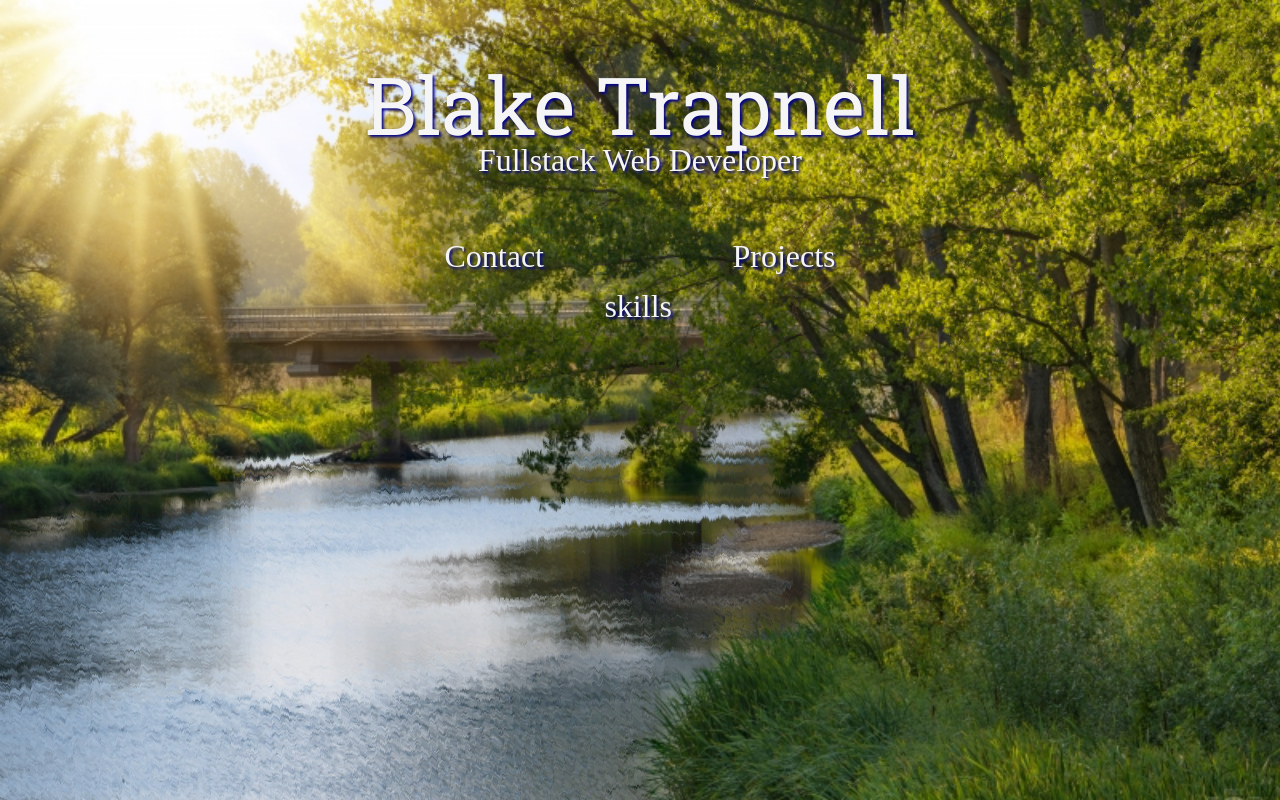
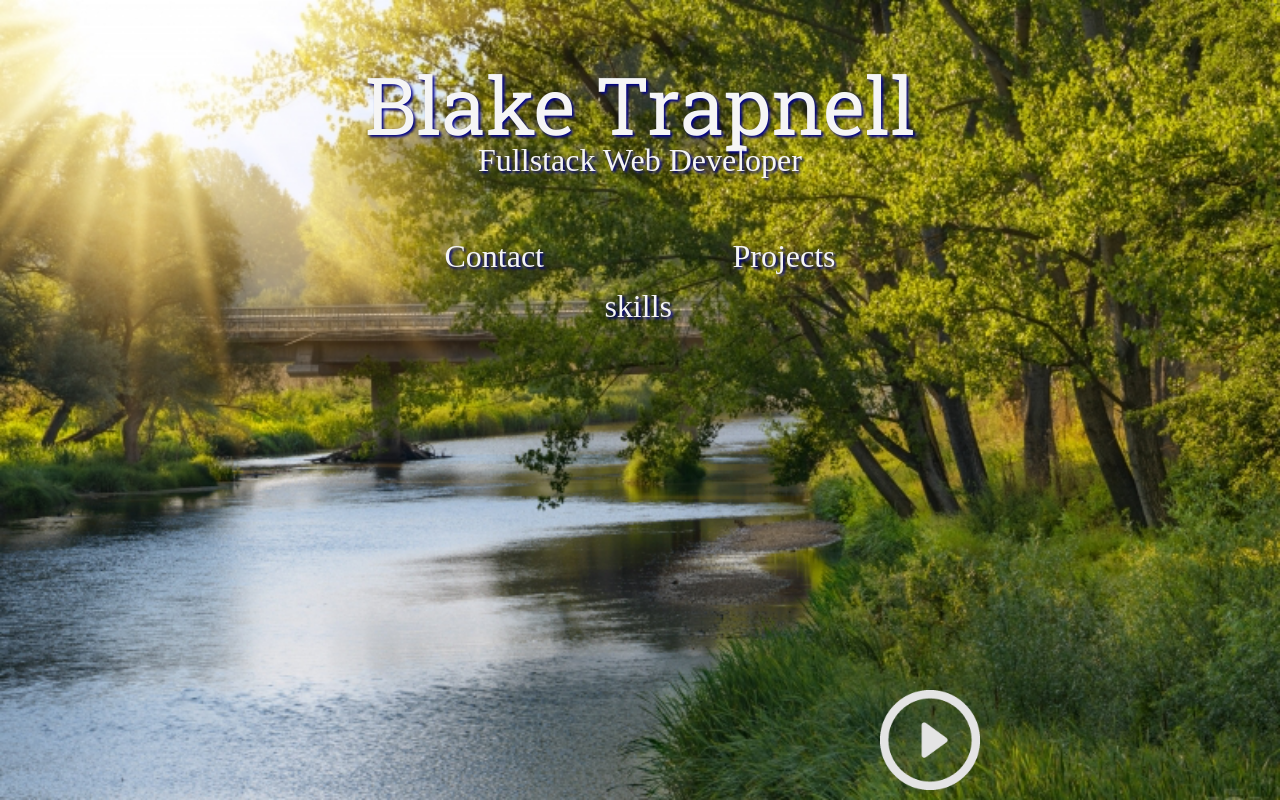
Before and after one commit to Blake-Trapnell/Blakes-personal-v2, a React (Create React App) app: page /#/ in a window 1280 px wide. Built offline with nearby package versions, Linux system fonts and the light colour scheme; a web font is replaced by a local one.

Commit message:
overhaul ducking completed

```diff
--- a/src/Components/About/About.css
+++ b/src/Components/About/About.css
@@ -1,4 +1,6 @@
 .About_Outer {
+    z-index: 1;
+    position: relative;
     height: 100%;
     width: 100%;
     overflow: scroll;
@@ -7,6 +9,7 @@
     align-items: center;
     color: whitesmoke;
     font-size: 2rem;
+    text-shadow: 1px 1px 2px darkblue;
 }
 
 .About_Outer::-webkit-scrollbar {
--- a/src/Components/Home/Home.css
+++ b/src/Components/Home/Home.css
@@ -1,7 +1,22 @@
-.background {
-    z-index: -1;
+.background-outer {
     height: 100vh;
     width: 100vw;
+    display: flex;
+    flex-direction: column;
+    justify-content: flex-end;
+    align-items: flex-end;
+    position: absolute;
+    top: 0;
+    left: 0;
+}
+
+.background {
+    height: 100%;
+    width: 100%;
+    display: flex;
+    flex-direction: column;
+    justify-content: flex-end;
+    align-items: flex-end;
     position: absolute;
     top: 0;
     left: 0;
@@ -11,7 +26,10 @@
 }
 
 .background .water {
-    z-index: -1;
+    display: flex;
+    align-items: flex-end;
+    justify-content: flex-end;
+    ;
     height: 100%;
     width: 100%;
     position: absolute;
@@ -23,15 +41,21 @@
     filter: url("#water")
 }
 
-.background .leaves {
-    z-index: -1;
-    height: 100%;
-    width: 100%;
-    position: absolute;
-    top: 0;
-    left: 0;
-    background-image: url("../../Leaves-transparent.png");
+#playbutton {
+    z-index: 2;
+    background-image: url("../../Pics//playbutton.png");
+    position: relative;
+    bottom: 10px;
+    right: 300px;
+    height: 100px;
+    width: 100px;
     background-size: cover;
-    background-repeat: no-repeat;
-    filter: url("#leaves")
+    background-position: center;
 }
+
+#playbutton:hover {
+    height: 110px;
+    width: 110px;
+    transition: .5s;
+    background-image: url("../../Pics//playbuttonhover.png");
+}
--- a/src/Components/Home/Home.js
+++ b/src/Components/Home/Home.js
@@ -1,28 +1,39 @@
-import React from "react"
+import React, { Component } from "react"
 import "./Home.css"
 
-export default function Home() {
+export default class Home extends Component {
+    state = {
+        moveWater: false
+    }
+    handleChange(key, e) {
+        console.log('hit')
+        this.setState({
+            [key]: !e
+        })
+        console.log(this.state)
+    }
+
+    render() {
         return (
+            <div className="background-outer">
+                <div onClick={()=> this.handleChange("moveWater", this.state.moveWater)} id="playbutton"></div>
+
             <div className="background">
                 <div className="water">
                 </div>
-            <div className="leaves"></div>
+                {this.state.moveWater === true ?
                     <svg>
                     <filter id="water" x="0" y="0" width="100%" height="100%">
-                    <feTurbulence id="water-filter" numOctaves="5" seed="4" baseFrequency="0.1 0.01"> </feTurbulence>
-                    <feDisplacementMap scale="8" in="SourceGraphic"></feDisplacementMap>
+                        <feTurbulence id="water-filter" numOctaves="5" seed="4" baseFrequency="0.08 0.01"> </feTurbulence>
+                        <feDisplacementMap scale="4" in="SourceGraphic"></feDisplacementMap>
                         <animate xlinkHref="#water-filter" attributeName="baseFrequency" dur="60s"
-                    keytime="0;0.5" values="0.04 0.08; 0.05 0.09; 0.04 0.08" repeatCount = "indefinite"></animate>
+                            keytime="0;0.5" values="0.04 0.08; 0.05 0.09; 0.04 0.08" repeatCount="indefinite"></animate>
                     </filter>
                 </svg>
-            <svg>
-                <filter id="leaves" x="0" y="0" width="100%" height="100%">
-                    <feTurbulence id="leaves-filter" numOctaves="10" seed="4" baseFrequency="0.02 0.01"> </feTurbulence>
-                    <feDisplacementMap scale="2" in="SourceGraphic"></feDisplacementMap>
-                    <animate xlinkHref="#leaves-filter" attributeName="baseFrequency" dur="60s"
-                    keytime="0;0.5" values="0.04 0.08; 0.06 0.10; 0.04 0.08" repeatCount = "indefinite"></animate>
-                </filter>
-            </svg>
+                : null}
             </div>
+            </div>
+
         )
     }
+}
--- a/src/Components/Information/Information.css
+++ b/src/Components/Information/Information.css
@@ -5,6 +5,7 @@
     display: flex;
     font-size: 5rem;
     color: whitesmoke;
+    position: absolute;
 }
 
 .left {
@@ -17,6 +18,7 @@
     font-size: 1.5rem;
     color: whitesmoke;
     transition: .5s;
+    text-shadow: 1px 1px 2px darkblue;
 }
 
 .Contact_Outer {
@@ -99,6 +101,7 @@
     justify-content: center;
     align-items: center;
     transition: .5s;
+    text-shadow: 1px 1px 2px darkblue;
 }
 
 .Aces-Dungeon-Creator {
--- a/src/Components/Information/Information.js
+++ b/src/Components/Information/Information.js
@@ -4,36 +4,24 @@ import "./Information.css"
 
 export default class Information extends Component {
     state = {
-        displayContact: 0,
-        contact: false,
-        displaySkills: 0,
-        skills: false,
-        displayProjects: 0,
-        projects: false,
+        displayContact: false,
+        displaySkills: false,
+        displayProjects: false,
     }
+    changeDisplay(key, e) {
+            this.setState({
+                [key]: !e
+            })
+      }
 
-    changeDisplay(key1, e, key2) {
-        if (e === 0) {
-            this.setState({
-                [key1]: 1,
-            })
-        }
-        else {
-            this.setState({
-                [key1]: 0
-            })
-        }
-
-    }
 
     render() {
-
         return (
             <div className="information-outer">
-                <div style={{ opacity: this.state.displayContact }} className="left">
+                {this.state.displayContact === true?
+                <div className="left">
                     <div className="Contact_Outer">
                         <div className="Contact_Profile_image"></div>
-
                         <a rel="noopener noreferrer" style={{ color: "whitesmoke" }} target="_blank"  href="https://mail.google.com/mail/?view=cm&fs=1&to=blaketrapnell.dev@gmail.com">
                         <h3 id="email" className="Contact_Links email">Email: <p>
                             BlakeTrapnell.Dev@Gmail.com</p>
@@ -53,6 +41,7 @@ export default class Information extends Component {
                             </Link>
                     </div>
                 </div>
+                : <div className="left"></div> }
                 <div className="center">
                     <div className="center-outer">
                         <h1>Blake Trapnell</h1>
@@ -63,7 +52,10 @@ export default class Information extends Component {
                             <h3 onClick={() => this.changeDisplay("displayProjects", this.state.displayProjects)} className="smaller-text hover">Projects</h3>
                         </div>
                     </div>
-                    <div style={{ opacity: this.state.displaySkills }} className="skills-outer">
+
+                    {this.state.displaySkills === true ?
+
+                    <div  className="skills-outer">
                         <div className="skills-container">
                             <a rel="noopener noreferrer" className="down"  target="_blank" href="https://www.javascript.com">
                             <div className="skills-logo js-square"></div>
@@ -90,10 +82,12 @@ export default class Information extends Component {
                         <a rel="noopener noreferrer"  className="node" target="_blank" href="https://nodejs.org/en/about/">
                         </a>
                     </div>
+                    : <div className="skills-outer"></div> }
                 </div>
+                {this.state.displayProjects === true ?
                 <div className="right">
-                    <div style={{ opacity: this.state.displayProjects }} className="Projects_Outer">
-                        <h1 style={{fontSize: "3rem"}}className="Projects-Title">Projects:</h1>
+                    <div  className="Projects_Outer">
+                        <h1 style={{fontSize: "3rem"}} className="Projects-Title">Projects:</h1>
                         <div className="Aces-Dungeon-Creator">
                             <div className="Aces-Background">
                             </div>
@@ -123,6 +117,7 @@ export default class Information extends Component {
 
                     </div>
                 </div>
+                : <div className="right"></div> }
             </div>
         )
     }
```
Also changed, not shown: src/Pics/playbutton.png (added), src/Pics/playbuttonhover.png (added). Lines whose indentation alone changed are shown as unchanged.
